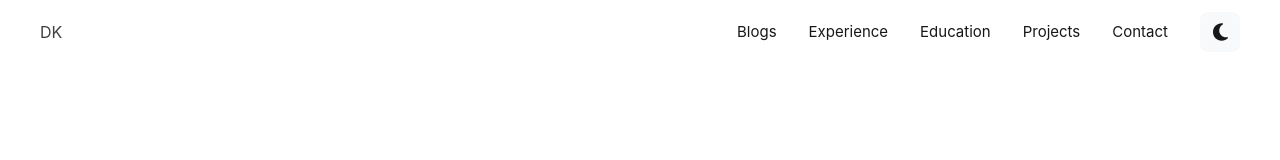
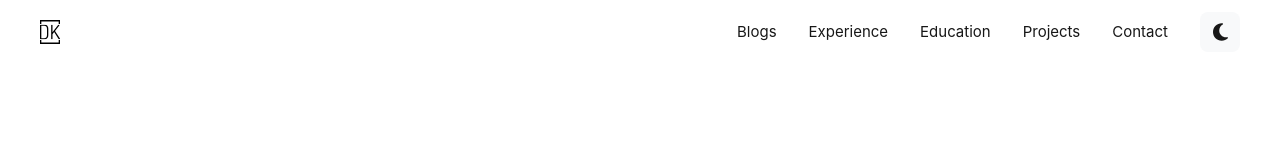
Before and after one commit to dave-kav/dave-kav.github.io, a React (Create React App) app in the folder dave-kav/: page / in a window 1280 px wide. Shown: the top 160 px of the page. Built offline with nearby package versions, Linux system fonts and the light colour scheme.

Commit message:
fix logo

```diff
--- a/dave-kav/src/components/layout/Navigation.tsx
+++ b/dave-kav/src/components/layout/Navigation.tsx
@@ -34,7 +34,11 @@ export const Navigation: FC = () => {
       <Container>
         <div className="navigation__inner">
           <Link to="/" className="navigation__logo">
-            DK
+            <img
+              src="/logo.svg"
+              alt="DK Logo"
+              className="navigation__logo-image"
+            />
           </Link>
 
           <div className="navigation__desktop">
```
